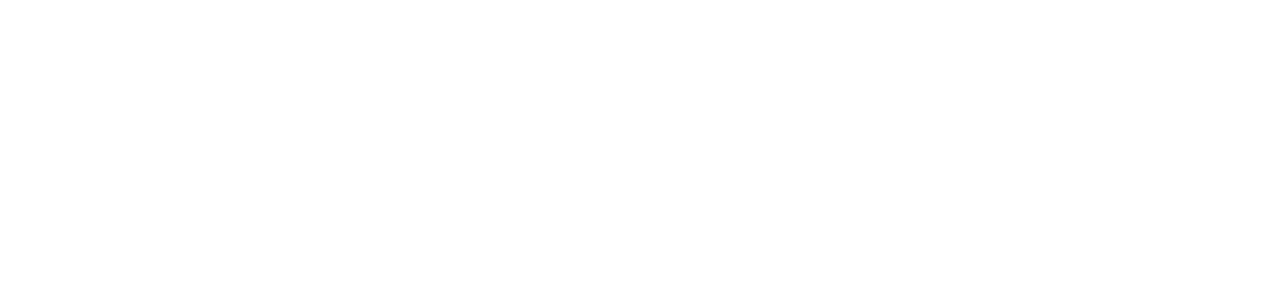
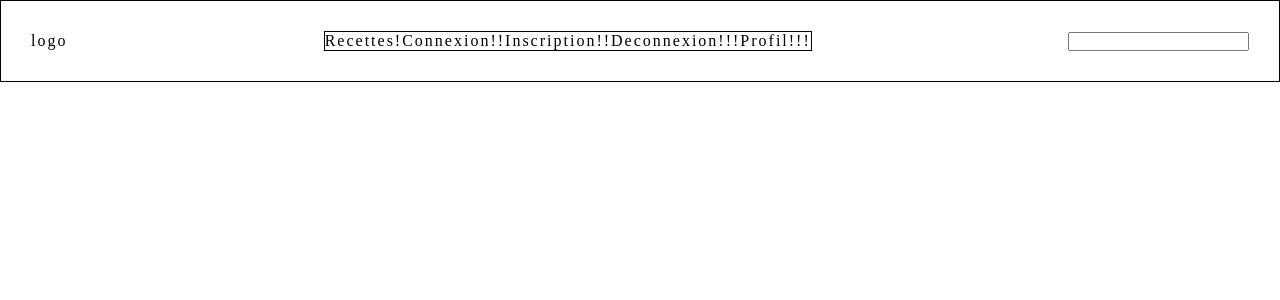
Before and after one commit to ValerianGerin/chiefApp, a React (Create React App) app in the folder client/: page / in a window 1280 px wide. Shown: the top 300 px of the page. Built offline with nearby package versions, Linux system fonts and the light colour scheme.

Commit message:
remove index.scss and setting up scss module

```diff
--- a/client/src/components/header/navbar/Navbar.js
+++ b/client/src/components/header/navbar/Navbar.js
@@ -1,11 +1,20 @@
 import React from "react";
-import "../../../index.scss";
+import style from "./Navbar.module.scss";
 
 
 const Navbar = () => {
   return (
-    <div>
+    <div className={style.navbar}>
+      <div>logo</div>
+      <ul>
+        <li>Recettes!</li>
+        <li>Connexion!!</li>
+        <li>Inscription!!</li>
+        <li>Deconnexion!!!</li>
+        <li>Profil!!!</li>
 
+      </ul>
+      <input/>
     </div>
   )
 }
--- /dev/null
+++ b/client/src/components/header/navbar/Navbar.module.scss
@@ -0,0 +1,17 @@
+@import "../../../index.scss";
+
+.navbar{
+  border: 1px solid;
+  width: 100%;
+  padding: 30px;
+  position: fixed;
+  display: flex;
+  justify-content: space-between;
+  align-items: center;
+  ul{
+    display: flex;
+    justify-content: space-between;
+    border: 1px solid;
+
+  }
+}
```
